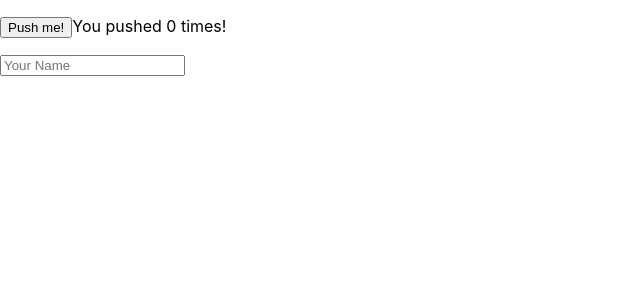
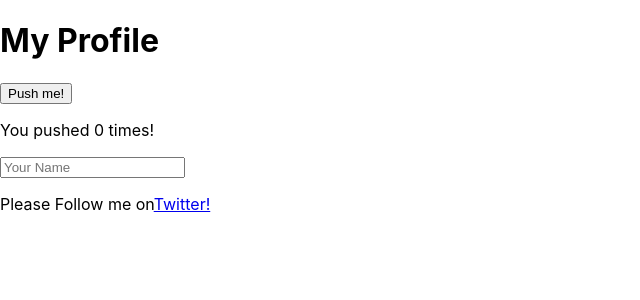
Before and after one commit to mp-gumi/ReactTutorial, a React (Create React App) app: page / in a window 1280 px wide. Shown: the top 300 px of the page, without its empty margins (0-640 px from the left). Built offline with nearby package versions, Linux system fonts and the light colour scheme.

Commit message:
Twitterリンクの追加

```diff
--- a/src/Tutorial.js
+++ b/src/Tutorial.js
@@ -4,12 +4,23 @@
   const [count, setCount] = useState(0);
   //useStateは、クラスや関数内で宣言する
   return (
-    <div>
+    <div className="Tutorial">
+      <h1>My Profile</h1>
       <p>
         <button onClick={() => setCount(count + 1)}>Push me!</button>
-        You pushed {count} times!
       </p>
-      <input placeholder={"Your Name"}></input>
+      <p>You pushed {count} times!</p>
+      <input placeholder={"Your Name"} />
+      <p>
+        Please Follow me on
+        <a
+          href={"https://twitter.com/mp_gumi"}
+          target="_blank" //リンクを別タブで開く
+          rel="noopener noreferrer" //タブを開いたあとに、リンク先から参照できないようにする
+        >
+          Twitter!
+        </a>
+      </p>
     </div>
   );
 };
```
